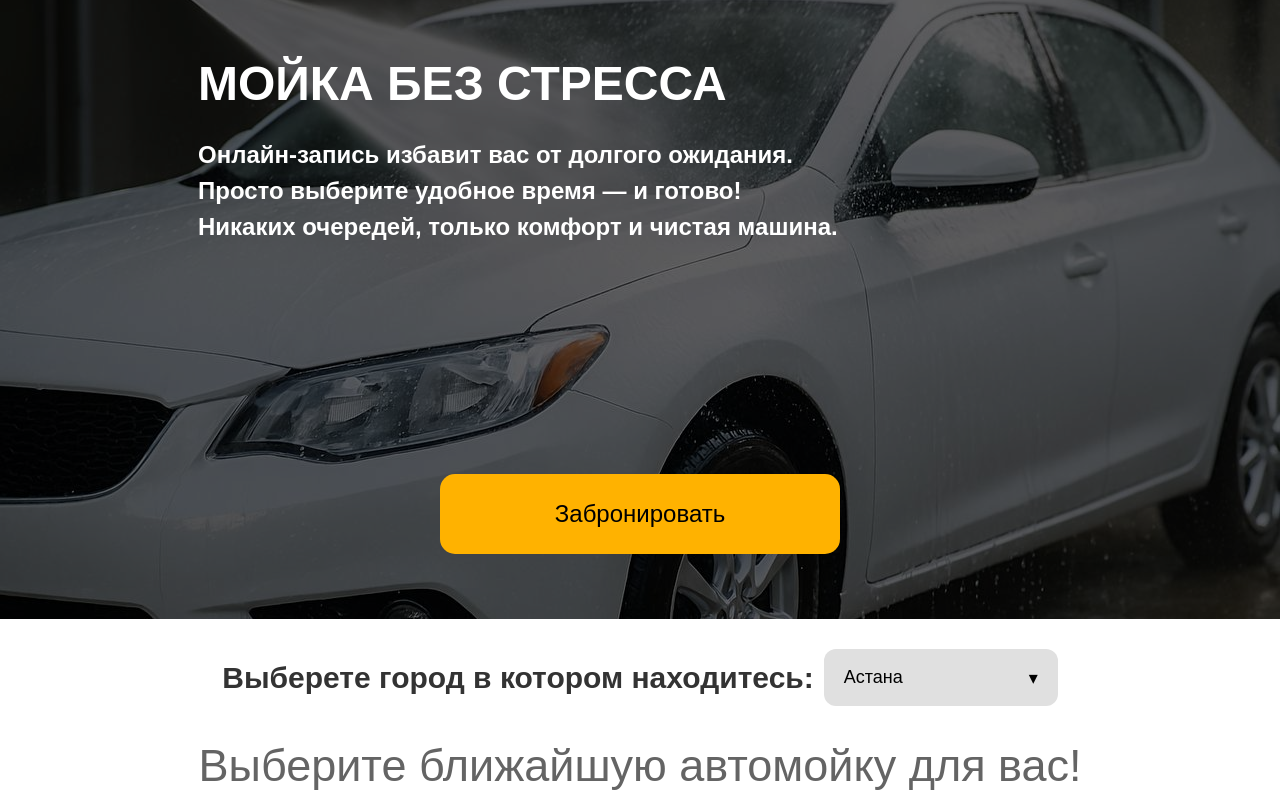
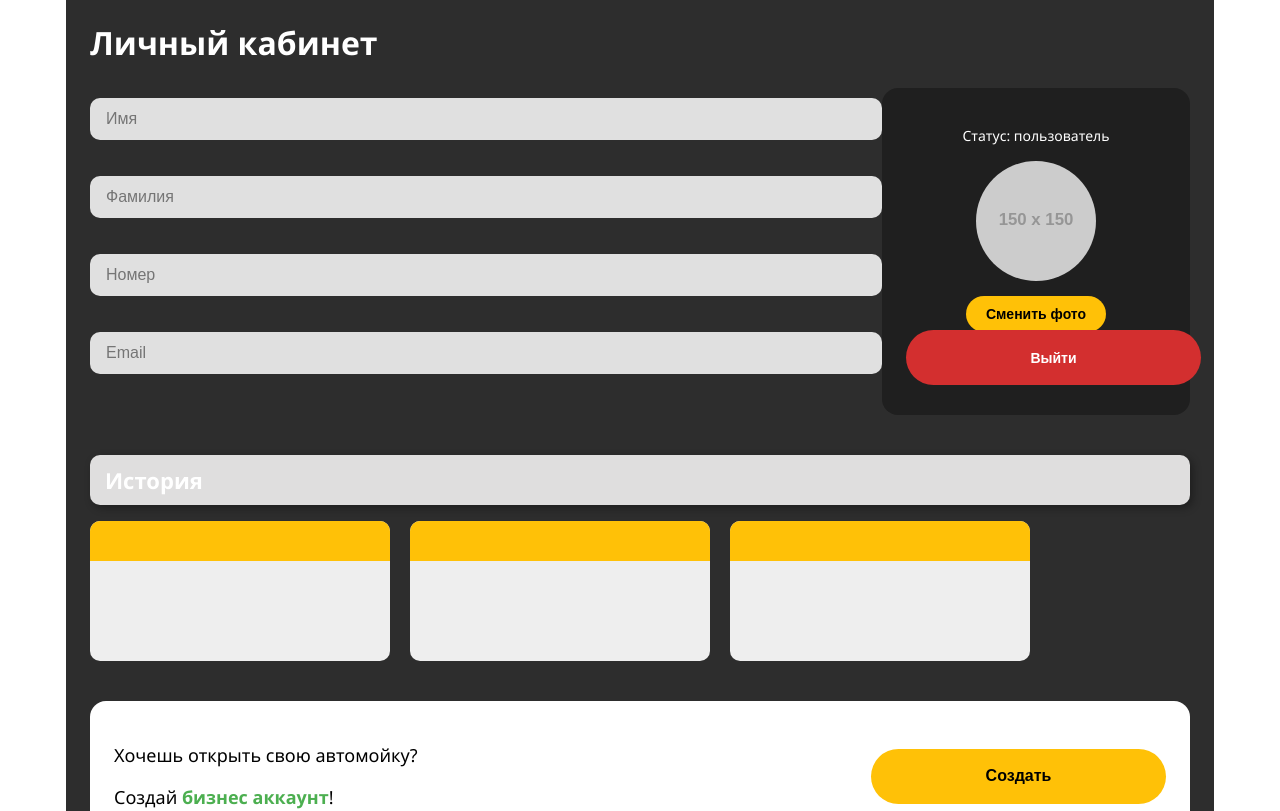
Before and after one commit to Hamsterito/project_wash-car, a React (Vite) app: page /profile in a window 1280 px wide. Shown: the part 220-1031 px from the top of the page. Built offline with nearby package versions, Linux system fonts and the light colour scheme; a web font is replaced by a local one.

Commit message:
add profil

```diff
--- a/src/App.jsx
+++ b/src/App.jsx
@@ -1,20 +1,31 @@
 import React from "react";
+import { BrowserRouter as Router, Routes, Route } from "react-router-dom";
+
 import Header from "./component/Header";
 import BannerSlider from "./component/BannerSlider";
 import Footer from "./component/Footer";
 import CitySelector from './component/CitySelector';
 import CarWashGrid from './component/CarWashGrid';
-
+import AboutUs from './component/AboutUs';
+import Profil from './component/Profil';
 
 const App = () => {
   return (
-    <div>
-      <Header/>
-      <BannerSlider/>
-      <CitySelector />
-      <CarWashGrid />
-      <Footer/>
-    </div>
+    <Router>
+      <Header />
+      <Routes>
+        <Route path="/" element={
+          <>
+            <BannerSlider />
+            <CitySelector />
+            <CarWashGrid />
+            <AboutUs />
+            <Footer />
+          </>
+        } />
+        <Route path="/profile" element={<Profil />} />
+      </Routes>
+    </Router>
   );
 };
 
--- a/src/component/Header.jsx
+++ b/src/component/Header.jsx
@@ -6,11 +6,11 @@ import logo from "../assets/logo.svg";
 import { Link } from "react-router-dom";
 
 const Header = () => {
-  const [isLoggedIn, setIsLoggedIn] = useState(false);
+  const [isLoggedIn, setIsLoggedIn] = useState(true);
   const [showAuth, setShowAuth] = useState(false);
 
   const handleProfileClick = () => {
-    window.location.href = "/account";
+    window.location.href = "/profile";
   };
 
   return (
--- /dev/null
+++ b/src/component/Profil.css
@@ -0,0 +1,164 @@
+:root {
+    --bg-dark: #2d2d2d;
+    --text-light: #ffffff;
+    --input-bg: #e0e0e0;
+    --accent-yellow: #ffc107;
+    --accent-red: #d32f2f;
+    --accent-green: #4caf50;
+  }
+
+  body {
+    margin: 0;
+    font-family: 'Segoe UI', sans-serif;
+  }
+
+  .profile-container {
+    background-color: var(--bg-dark);
+    color: var(--text-light);
+    padding: 40px 24px;
+    border-radius: 20px;
+    max-width: 1100px;
+    margin: 40px auto;
+  }
+
+  .profile-title {
+    font-size: 32px;
+    font-weight: 700;
+    margin-bottom: 24px;
+  }
+
+  .profile-content {
+    display: flex;
+    flex-wrap: wrap;
+    gap: 32px;
+    margin-bottom: 40px;
+  }
+
+  .profile-info {
+    flex: 1;
+    min-width: 260px;
+  }
+
+  .form-group {
+    display: flex;
+    flex-direction: column;
+    gap: 16px;
+  }
+
+  .input {
+    padding: 12px 16px;
+    border-radius: 10px;
+    border: none;
+    background-color: var(--input-bg);
+    font-size: 16px;
+    color: #000;
+  }
+
+  .profile-card {
+    background-color: #1f1f1f;
+    border-radius: 16px;
+    padding: 24px;
+    width: 260px;
+    text-align: center;
+  }
+
+  .status {
+    font-size: 14px;
+    margin-bottom: 16px;
+  }
+
+  .avatar {
+    width: 120px;
+    height: 120px;
+    border-radius: 50%;
+    object-fit: cover;
+    margin-bottom: 16px;
+  }
+
+  .btn {
+    padding: 10px 20px;
+    font-size: 14px;
+    border: none;
+    border-radius: 30px;
+    margin: 6px 0;
+    cursor: pointer;
+    font-weight: 600;
+    transition: all 0.2s ease;
+  }
+
+  .btn.yellow {
+    background-color: var(--accent-yellow);
+    color: #000;
+  }
+
+  .btn.yellow:hover {
+    background-color: #ffdd57;
+  }
+
+  .btn.red {
+    background-color: var(--accent-red);
+    color: #fff;
+  }
+
+  .btn.red:hover {
+    background-color: #f44336;
+  }
+
+  .btn.large {
+    padding: 12px 28px;
+    font-size: 16px;
+  }
+
+  .section {
+    margin-bottom: 40px;
+  }
+
+  .section-title {
+    font-size: 22px;
+    margin-bottom: 16px;
+  }
+
+  .history-list {
+    display: flex;
+    flex-wrap: wrap;
+    gap: 20px;
+  }
+
+  .history-card {
+    background-color: #eeeeee;
+    border-radius: 10px;
+    overflow: hidden;
+    flex: 1 1 200px;
+    max-width: 300px;
+    min-height: 140px;
+  }
+
+  .history-card-top {
+    background-color: var(--accent-yellow);
+    height: 40px;
+  }
+
+  .history-card-body {
+    height: 100px;
+  }
+
+  .business-call {
+    background-color: #fff;
+    color: #000;
+    border-radius: 16px;
+    padding: 24px;
+    display: flex;
+    justify-content: space-between;
+    flex-wrap: wrap;
+    align-items: center;
+    gap: 20px;
+  }
+
+  .business-call .text {
+    font-size: 18px;
+  }
+
+  .green {
+    color: var(--accent-green);
+    font-weight: 700;
+  }
--- a/src/component/Profil.jsx
+++ b/src/component/Profil.jsx
@@ -1,13 +1,75 @@
+import React, { useState } from 'react';
+import './Profil.css';
 
-import React from 'react';
+export default function ProfilePage() {
+  const [avatar, setAvatar] = useState('https://via.placeholder.com/150');
 
-const Profil = () => {
+  const handleImageChange = (e) => {
+    const file = e.target.files[0];
+    if (file) {
+      const imageUrl = URL.createObjectURL(file);
+      setAvatar(imageUrl);
+    }
+  };
+
   return (
-    <div>
-      <h1>О нас</h1>
-      <p>Это страница "О нас".</p>
+    <div className="profile-container">
+      <h1 className="profile-title">Личный кабинет</h1>
+
+      <div className="profile-content">
+        <div className="profile-info">
+          <div className="form-group">
+            <input type="text" placeholder="Имя" className="input" />
+            <input type="text" placeholder="Фамилия" className="input" />
+            <input type="text" placeholder="Номер" className="input" />
+            <input type="email" placeholder="Email" className="input" />
+          </div>
+        </div>
+
+        <div className="profile-card">
+          <p className="status">Статус: <span>пользователь</span></p>
+          <img
+            src={avatar}
+            alt="Фото профиля"
+            className="avatar"
+          />
+
+          <div className="upload-button-wrapper">
+            <input
+              type="file"
+              accept="image/*"
+              id="upload-avatar"
+              style={{ display: 'none' }}
+              onChange={handleImageChange}
+            />
+            <label htmlFor="upload-avatar" className="btn yellow upload-btn">
+              Сменить фото
+            </label>
+          </div>
+
+          <button className="btn red">Выйти</button>
+        </div>
+      </div>
+
+      <div className="section">
+        <h2 className="section-title">История</h2>
+        <div className="history-list">
+          {[1, 2, 3].map((item) => (
+            <div key={item} className="history-card">
+              <div className="history-card-top" />
+              <div className="history-card-body" />
+            </div>
+          ))}
+        </div>
+      </div>
+
+      <div className="business-call">
+        <div className="text">
+          <p>Хочешь открыть свою автомойку?</p>
+          <p>Создай <span className="green">бизнес аккаунт</span>!</p>
+        </div>
+        <button className="btn yellow large">Создать</button>
+      </div>
     </div>
   );
-};
-
-export default Profil;
+}
```
